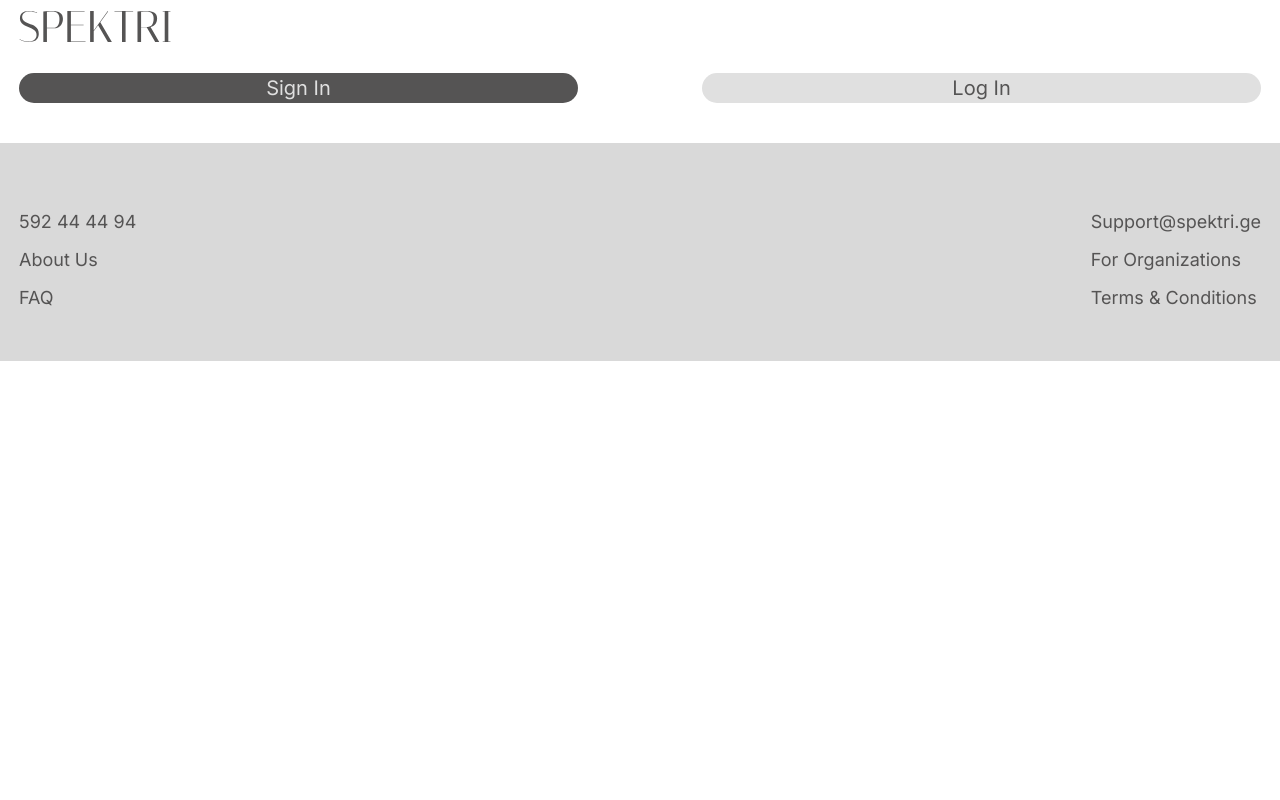
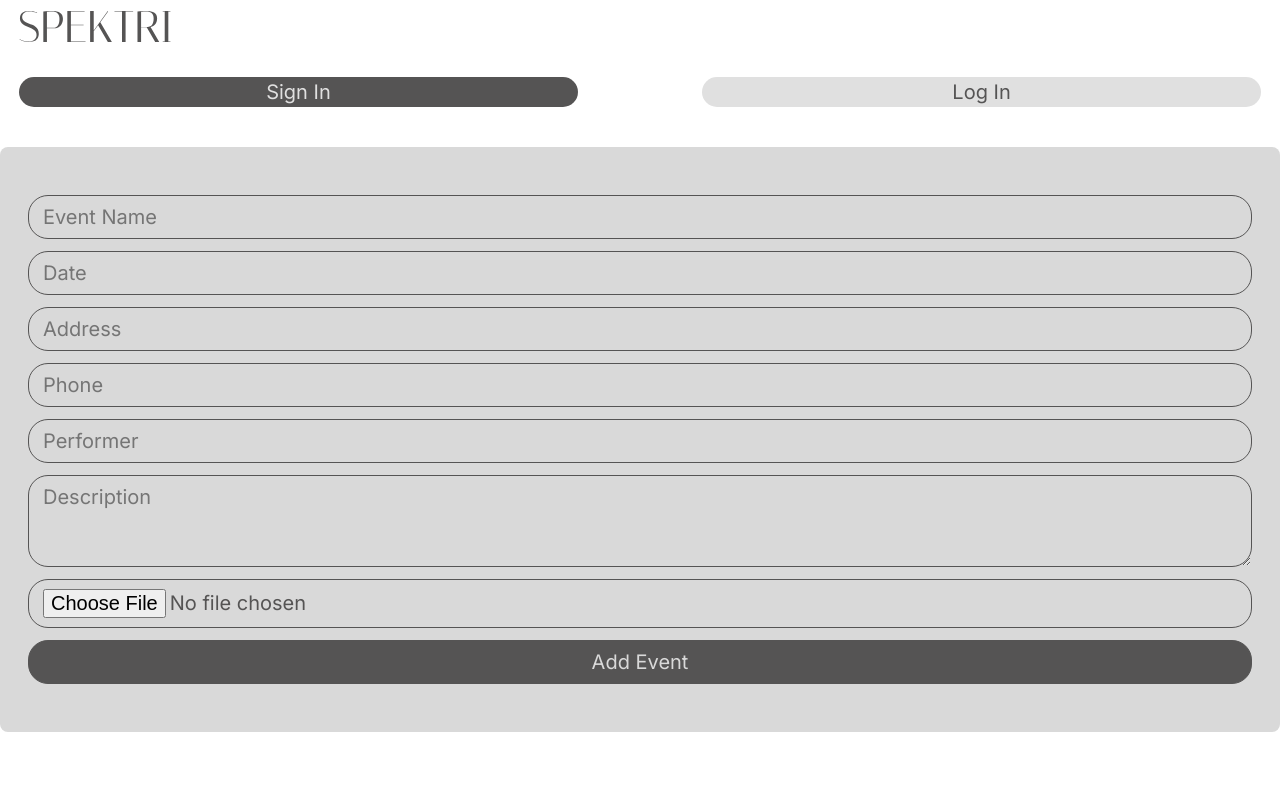
Before and after one commit to Milltiades/Spektri, a React (Vite) app: page /add-event in a window 1280 px wide. Shown: the top 800 px of the page. Built offline with nearby package versions, Linux system fonts and the light colour scheme.

Commit message:
add user and event pages

```diff
--- a/src/App.tsx
+++ b/src/App.tsx
@@ -5,6 +5,8 @@ import FooterComponent from "./components/FooterComponent";
 import EventPage from "./components/EventPage";
 import HomePage from "./components/HomePage";
 import SignInPage from "./components/SignInPage";
+import UserPage from "./components/UserPage";
+import AddEventPage from "./components/AddEventPage";
 
 function App() {
   return (
@@ -15,6 +17,8 @@ function App() {
         <Route path="/" element={<HomePage />} />
         <Route path="/event" element={<EventPage />} />
         <Route path="/registration" element={<SignInPage/>}/>
+        <Route path="/user" element={<UserPage />} />
+        <Route path="/add-event" element={<AddEventPage />} />
       </Routes>
       <FooterComponent />
     </>
--- /dev/null
+++ b/src/components/AddEventPage.tsx
@@ -0,0 +1,71 @@
+import React from "react";
+import { styled } from "styled-components";
+
+export default function AddEventPage() {
+  return (
+    <Main>
+        <Form action="">
+      <Input type="text" placeholder="Event Name" required/>
+      <Input type="text" placeholder="Date" required/>
+      <Input type="text" placeholder="Address" required/>
+      <Input type="text" placeholder="Phone" required/>
+      <Input type="text" placeholder="Performer" required/>
+      <Textarea placeholder="Description" required></Textarea>
+      <Input type="file" placeholder="Upload Cover" required/>
+      <Button>Add Event</Button>
+
+      </Form>
+    </Main>
+  );
+}
+const Main = styled.div`
+  width: 100%;
+  background: #d9d9d9;
+  border-radius: 8px;
+  display: flex;
+  flex-direction: column;
+  padding: 48px 28px;
+  margin-bottom: 96px;
+`;
+
+const Input = styled.input`
+  width: 100%;
+  font-style: normal;
+  font-weight: 400;
+  font-size: 20px;
+  line-height: 24px;
+  padding: 9px 0 9px 14px;
+  color: #555454;
+  background: #d9d9d9;
+  border: 1px solid #555454;
+  border-radius: 20px;
+`;
+const Form = styled.form`
+    gap: 12px;
+    display: flex;
+    flex-direction: column;
+`
+
+const Textarea = styled.textarea`
+    background: #D9D9D9;
+border: 1px solid #555454;
+border-radius: 20px;
+padding: 9px 0 9px 14px;
+font-style: normal;
+  font-weight: 400;
+  font-size: 20px;
+  line-height: 24px;
+  min-height: 92px;
+`
+
+const Button = styled.button`
+    background: #555454;
+border: 1px solid #555454;
+border-radius: 20px;
+font-style: normal;
+font-weight: 400;
+font-size: 20px;
+line-height: 24px;
+padding: 9px;
+color: #D9D9D9;
+`
--- a/src/components/AllEventsComponent.tsx
+++ b/src/components/AllEventsComponent.tsx
@@ -6,8 +6,15 @@ export default function AllEventsComponent() {
   return (
     <Main>
       <Form>
-        <input type="date" />
-        Category
+       <Label htmlFor="" onClick={() => console.log('clicked')}>
+       Choose a Date
+       <img src="/assets/box.svg" alt="box" />
+       </Label>
+       <Label htmlFor="" onClick={() => console.log('clicked')}>
+       Category
+       <img src="/assets/box.svg" alt="box" />
+       </Label>
+
         <Search type="text" placeholder="Search" />
       </Form>
       <Div>
@@ -27,6 +34,24 @@ export default function AllEventsComponent() {
     </Main>
   );
 }
+
+const Label = styled.label`
+  font-style: normal;
+font-weight: 400;
+font-size: 24px;
+line-height: 29px;
+display: flex;
+flex-direction: row;
+align-items: center;
+color: #555454;
+margin-top: 28px;
+cursor: pointer;
+& img {
+  margin-left: 15px;
+}
+`
+
+
 
 const Ul = styled.ul`
     list-style: none;
--- a/src/components/FooterComponent.tsx
+++ b/src/components/FooterComponent.tsx
@@ -23,6 +23,8 @@ const Footer = styled.div`
   justify-content: space-between;
   padding: 52px 19px;
   background: #D9D9D9;
+
+
 `;
 const Ul = styled.ul`
     display: flex;
--- a/src/components/HeaderComponent.tsx
+++ b/src/components/HeaderComponent.tsx
@@ -1,16 +1,25 @@
+import { useNavigate } from "react-router";
 import { styled } from "styled-components";
 
 export default function HeaderComponent() {
+  const navigate = useNavigate();
   return (
     <Header>
-      <Img src="/assets/SPEKTRI.svg" alt="" />
+
+      <Li onClick={() => navigate('/')}> <Img src="/assets/SPEKTRI.svg" alt="" /></Li>
       <DivBtn>
-        <ButtonSign>Sign In</ButtonSign>
+        <ButtonSign onClick={() => navigate('/registration')}>Sign In</ButtonSign>
         <ButtonLog>Log In</ButtonLog>
       </DivBtn>
     </Header>
   );
 }
+
+const Li = styled.li`
+  list-style: none;
+  cursor: pointer;
+  width: 152px;
+`
 
 const Header = styled.div`
   width: 100%;
--- a/src/components/SignInPage.tsx
+++ b/src/components/SignInPage.tsx
@@ -1,35 +1,67 @@
-
-import { useForm } from 'react-hook-form'
-import { styled } from 'styled-components'
+import { useForm } from "react-hook-form";
+import { useNavigate } from "react-router";
+import { styled } from "styled-components";
 
 export default function SignInPage() {
-  const {register,} = useForm();
+  const navigate = useNavigate();
+  const { register, handleSubmit } = useForm();
+  const submitHandler = () => {
+    navigate('/user')
+  }
   return (
     <Main>
       <Form action="">
-        <input type="text" />
-        <input type="text" />
-        <input type="text" />
-        <input type="text" />
-        <input type="text" />
-        <input type="text" />
-        <input type="submit" />
+        <Input type="text" placeholder="Identification Code" required/>
+        <Input type="text" placeholder="Name" required/>
+        <Input type="text" placeholder="Email" required/>
+        <Input type="text" placeholder="Phone" required/>
+        <Input type="text" placeholder="Password" required/>
+        <Input type="text" placeholder="Repeat the password" required/>
+        <Registration onClick={handleSubmit(submitHandler) }>Registration</Registration>
       </Form>
     </Main>
-  )
+  );
 }
 
+const Input = styled.input`
+  width: 100%;
+  font-style: normal;
+  font-weight: 400;
+  font-size: 20px;
+  line-height: 24px;
+  padding: 9px 0 9px 14px;
+  color: #555454;
+
+  background: #d9d9d9;
+  border: 1px solid #555454;
+  border-radius: 20px;
+  margin-bottom: 12px;
+
+`;
+
+const Registration = styled.button`
+  width: 100%;
+  background: #555454;
+border: 1px solid #555454;
+border-radius: 20px;
+padding: 9px 0 9px 14px;
+font-style: normal;
+font-weight: 400;
+font-size: 20px;
+line-height: 24px;
+
+color: #D9D9D9;
+`
 
 const Form = styled.form`
   display: flex;
   flex-direction: column;
-`
+`;
 
 const Main = styled.div`
-margin: 52px 0 96px 0;
-width: 100%;
-background: #D9D9D9;
-border-radius: 8px;
-padding: 52px 28px;
-
-`
+  margin: 52px 0 96px 0;
+  width: 100%;
+  background: #d9d9d9;
+  border-radius: 8px;
+  padding: 52px 28px;
+`;
--- /dev/null
+++ b/src/components/UserPage.tsx
@@ -0,0 +1,56 @@
+import React from "react";
+import { useNavigate } from "react-router";
+import { styled } from "styled-components";
+
+export default function UserPage() {
+    const navigate = useNavigate();
+  return (
+    <Main>
+      <ButtonsDiv>
+        <Button onClick={() => navigate('/add-event')}>Add Event</Button>
+        <Button>Subscription</Button>
+      </ButtonsDiv>
+      <div>
+        <h1>My Events</h1>
+        <Event>N/A</Event>
+      </div>
+    </Main>
+  );
+}
+
+const ButtonsDiv = styled.div`
+  display: flex;
+  flex-direction: row;
+  justify-content: space-between;
+  gap: 33px;
+  margin-bottom: 35px;
+`;
+
+const Button = styled.button`
+  font-style: normal;
+  font-weight: 400;
+  font-size: 20px;
+  line-height: 24px;
+  color: #e0e0e0;
+  background: #555454;
+  border: none;
+  width: 50%;
+  padding: 34px 0;
+`;
+
+const Main = styled.div`
+  width: 100%;
+  padding: 0 19px;
+`;
+
+const Event = styled.div`
+  background: #d9d9d9;
+  border-radius: 8px;
+  width: 100%;
+  height: 178px;
+  display: flex;
+  justify-content: center;
+  align-items: center;
+  margin-top: 16px;
+  margin-bottom: 100px;
+`;
```
Also changed, not shown: public/assets/box.svg (added), 1 other file (tests, documents, lock files or other folders).
